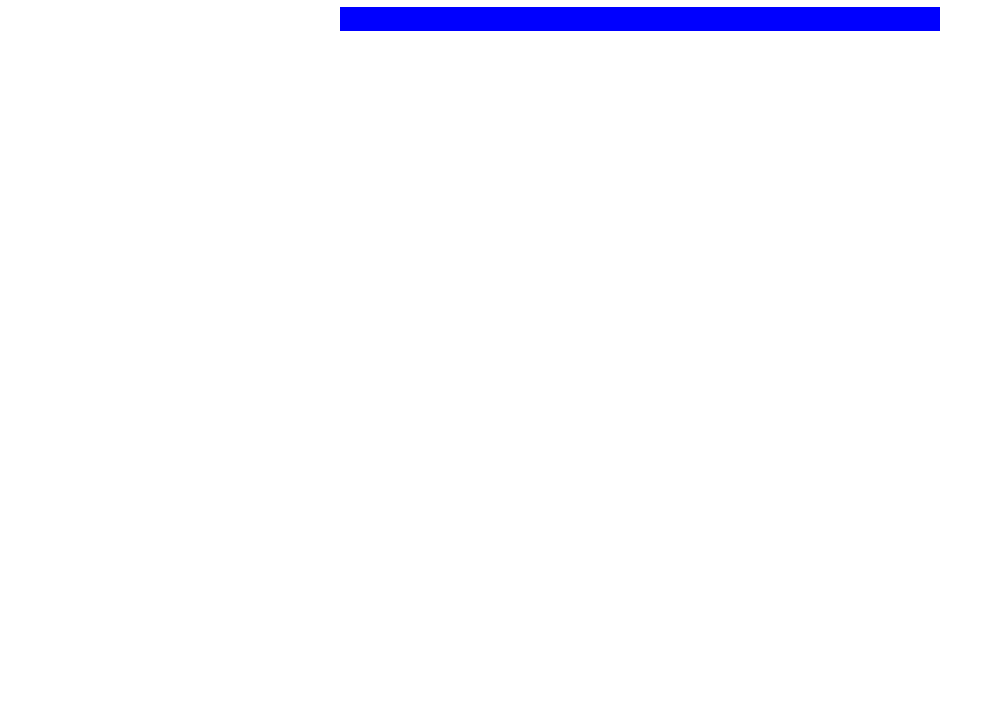
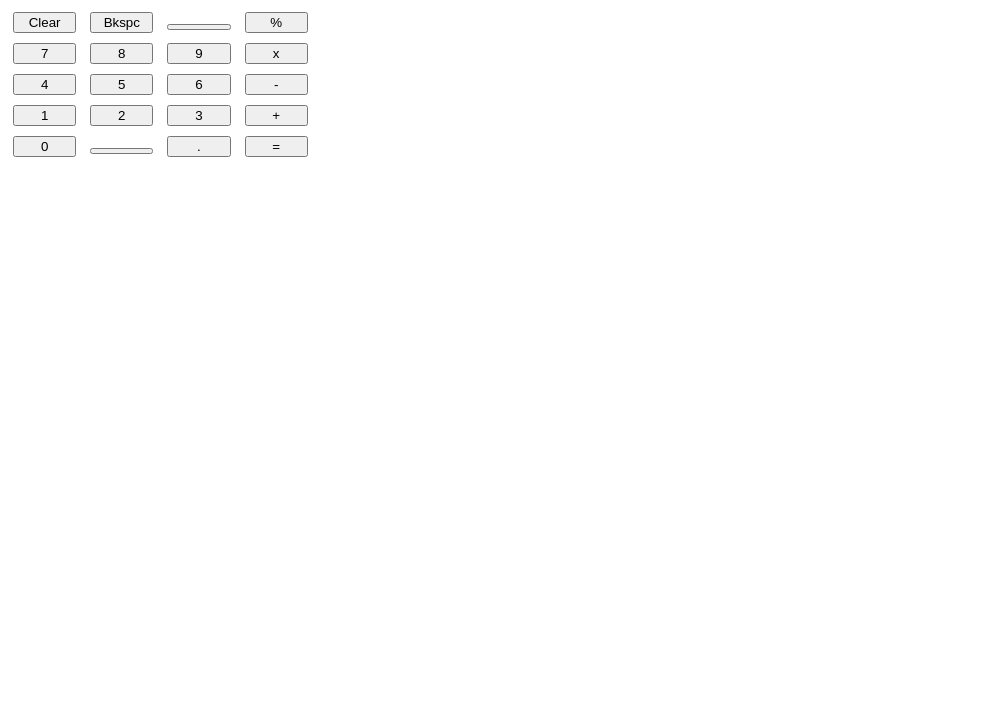
Before and after one commit to coderlore/calculator, a plain HTML site: page index.html in a window 1280 px wide. Shown: the part 73-800 px from the top of the page, without its empty margins (0-995 px from the left). Drawn offline with Linux system fonts and the light colour scheme.

Commit message:
Added buttons. Got rid of the grid from the previous version as it did not work as intended.

```diff
--- a/calculator.js
+++ b/calculator.js
@@ -1,33 +1,3 @@
-const container = document.getElementById("container");
-
-let row = document.getElementsByClassName("row");
-let col = document.getElementsByClassName("col");
-
-let value = 4;
-
-function grid(value) {
-    makeRows(value);
-    makeColumns(value);
-}
-
-function makeRows(rowNum) {
-    // Creates rows
-    for (x = 0; x < rowNum; x++) {
-        let row = document.createElement("div");
-        container.appendChild(row).className = "rows";
-    };
-};
-
-function makeColumns(colNum) {
-    for (let y = 0; y < row.length; y++) {
-        for (z = 0; z < colNum; z++) {
-            let newCol = document.createElement("div");
-            row[z].appendChild(newCol).className = "col";
-        };
-    };
-};
-
-grid(value);
 // math operators
 function add(a,b) {
     return a + b;
--- a/index.html
+++ b/index.html
@@ -8,8 +8,32 @@
 </head>
 <body>
     <h1>Lore's Calculator</h1>
+    <div id="display"></div>
     <div id="container"></div>
-
+        <button id="clear">Clear</button>
+        <button id="number">Bkspc</button>
+        <button id="number"></button>
+        <button id="number">%</button>
+        <br>
+        <button id="number">7</button>
+        <button id="number">8</button>
+        <button id="number">9</button>
+        <button id="number">x</button>
+        <br>
+        <button id="number">4</button>
+        <button id="number">5</button>
+        <button id="number">6</button>
+        <button id="number">-</button>
+        <br>
+        <button id="number">1</button>
+        <button id="number">2</button>
+        <button id="number">3</button>
+        <button id="number">+</button>
+        <br>
+        <button id="number">0</button>
+        <button id="number"></button>
+        <button id="number">.</button>
+        <button id="number">=</button>
     <script src="calculator.js"></script>
 </body>
 </html>
--- a/style.css
+++ b/style.css
@@ -1,8 +1,19 @@
 #container {
     max-width: 600px;
     margin: 0 auto;
+    display: grid;
 }
 
+div {
+    display: flex;
+    justify-content: space-around;
+}
+
+button {
+    width: 5%;
+    margin: 5px;
+}
+/*
 .rows {
     display: flex;
     flex-direction: row;
@@ -13,6 +24,10 @@
 
 .col {
     flex-basis: 100%;
+    border: 1px solid rgba(109, 36, 36, 0.699);
+    min-width: 10px;
+    min-height: 10px;
+    display: inline-block;
 }
 
 @media screen and (min-width: 800px) {
@@ -20,3 +35,4 @@
         flex: 1;
     }
 }
+*/
```
